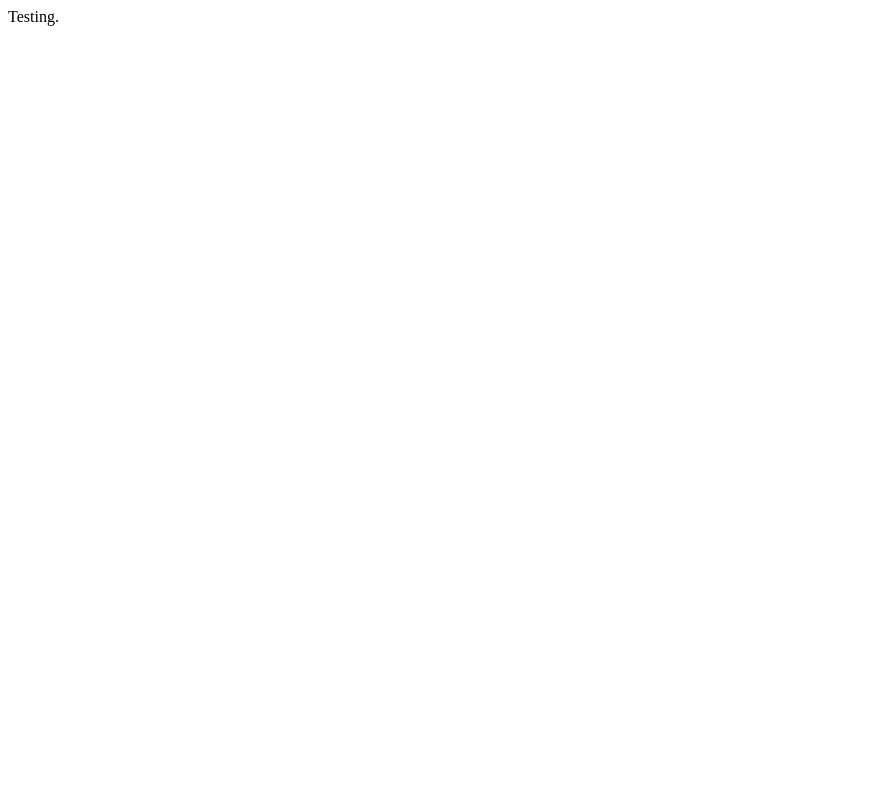
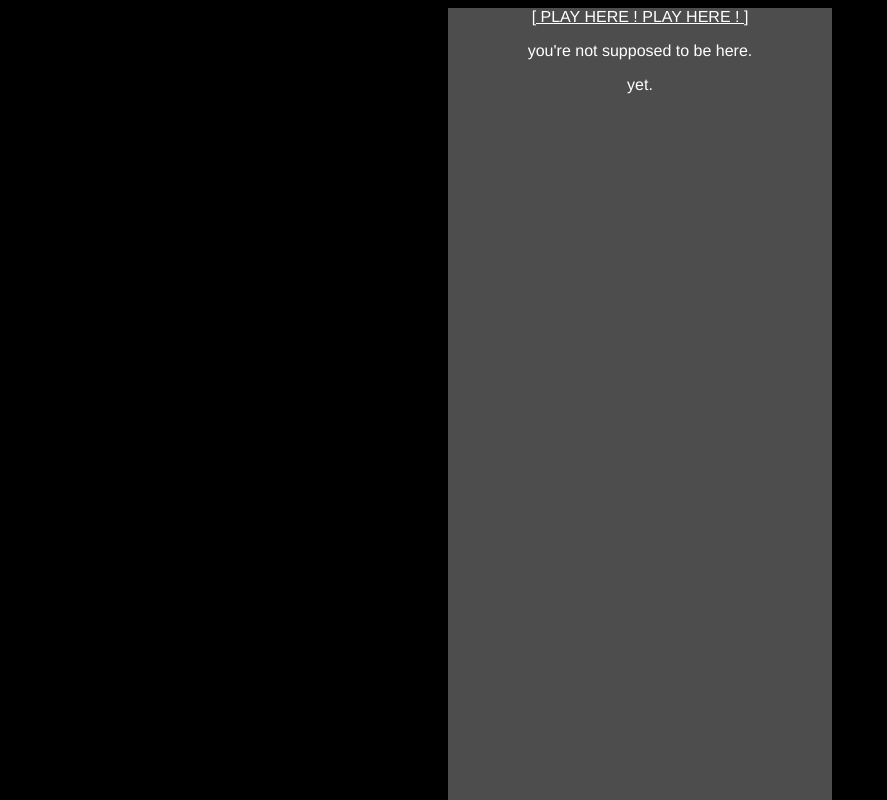
Before and after one commit to Sneakys-Studios/csd, a plain HTML site: page index.html in a window 1280 px wide. Shown: the top 800 px of the page, without its empty margins (0-887 px from the left). Drawn offline with Linux system fonts and the light colour scheme.

Commit message:
Create index.html with basic structure and styles
Added HTML structure and styling to the page.

```diff
--- a/index.html
+++ b/index.html
@@ -1 +1,32 @@
-<p>Testing.</p>
+<html>
+<title>hi! it's sneaky here!</title>
+
+<!-- why are you looking at my source code grrr /jk -->
+
+<style>
+  body {
+    background-color: rgb(0, 0, 0);
+    font-family: Helvetica, Sans-Serif;
+    color: white;
+  }
+
+  img {
+    max-width: 100%;
+  }
+
+  .rectangleofdoom {
+    width: 30vw;
+    height: 209%;
+    background-color: rgba(128, 128, 128, 0.6);
+  }
+</style>
+
+<center>
+
+  <div class="rectangleofdoom">
+    <a style="text-indent: 10px; color:white;" href="https://www.roblox.com/games/102394765537469/sneakys-asym">[ PLAY HERE ! PLAY HERE ! ]</a>
+    <p>you're not supposed to be here.</p>
+    <p>yet.</p>
+</center>
+
+</html>
```
